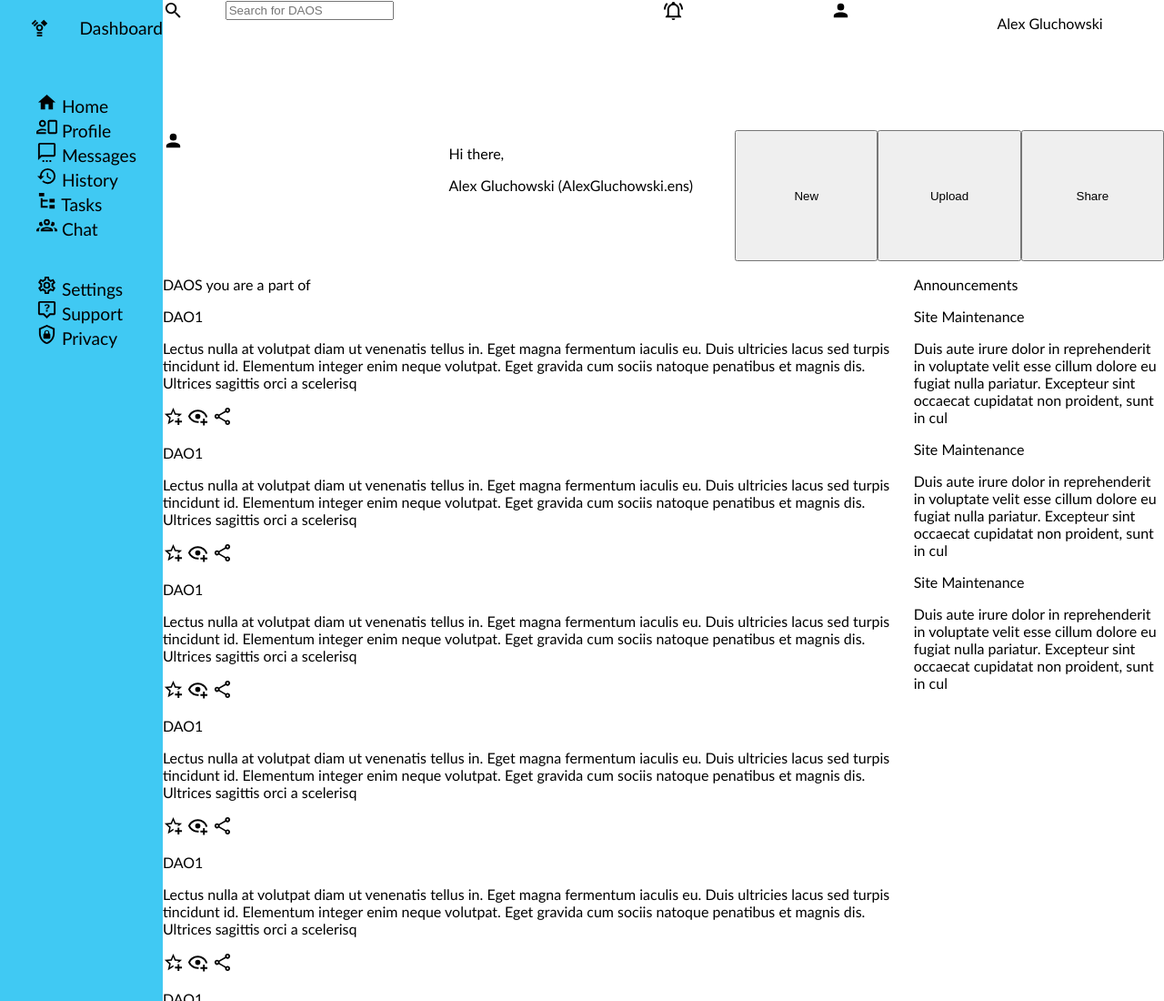
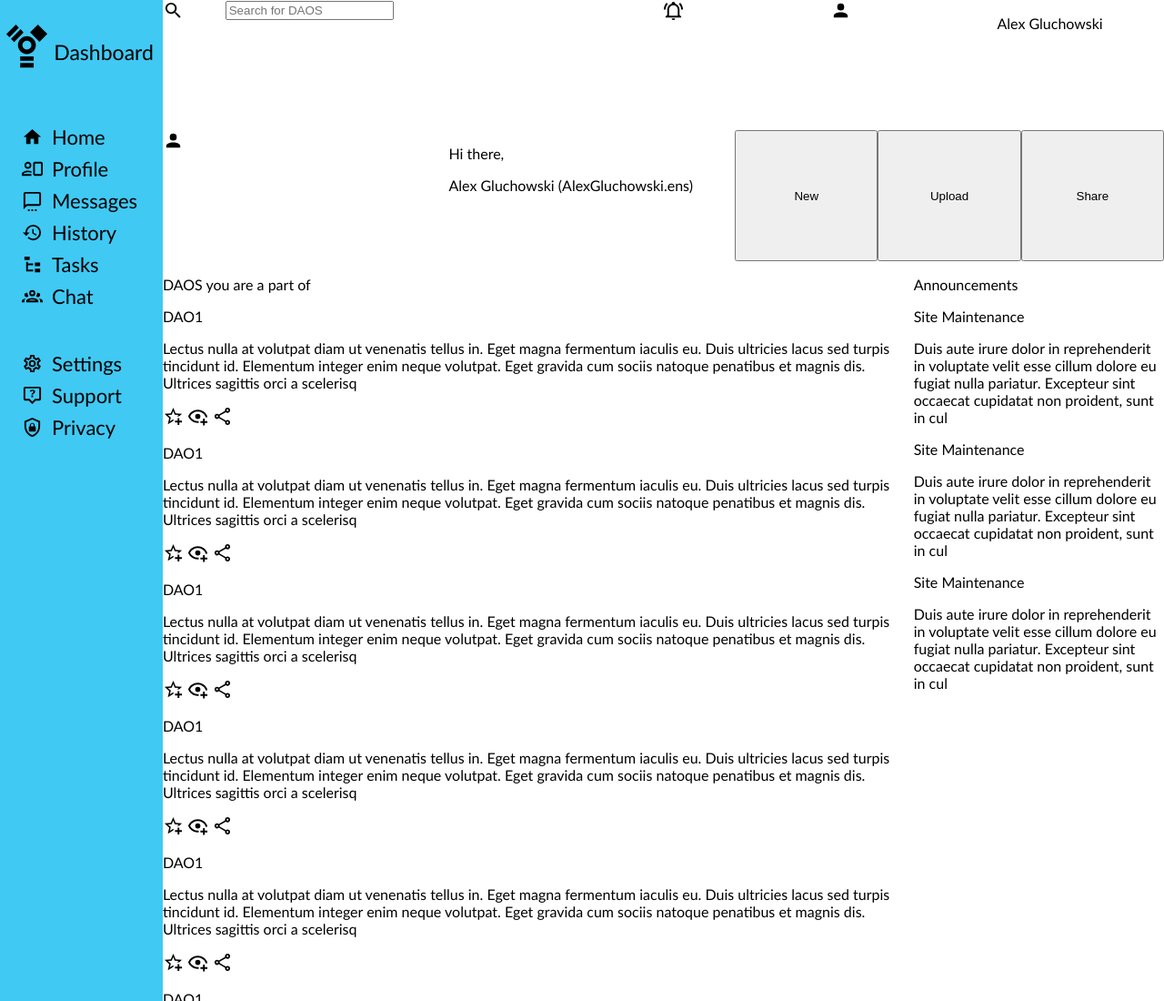
Before and after one commit to evolF35/Grid_Dashboard_Odin, a plain HTML site: page index.html in a window 1280 px wide. Shown: the top 1100 px of the page at 91% size. Drawn offline with Linux system fonts and the light colour scheme.

Commit message:
Completed sidebar

```diff
--- a/index.html
+++ b/index.html
@@ -21,23 +21,24 @@
     <div id="sidebar">
 
         <div class="logo" >
-            <img src="./img/firewire.svg" alt="firewire">
+            <!-- <img src="./img/firewire.svg" alt="firewire"> -->
+            <svg xmlns="http://www.w3.org/2000/svg" viewBox="0 0 24 24"><path d="M12 10C13.1 10 14 10.9 14 12S13.1 14 12 14 10 13.1 10 12 10.9 10 12 10M12 8C9.8 8 8 9.8 8 12S9.8 16 12 16 16 14.2 16 12 14.2 8 12 8M15 17H9V19H15V17M15 20H9V22H15V20M6.3 10.6L10.5 6.4L9.2 4.9L4.9 9.2L6.3 10.6M4.2 8.5L8.4 4.3L7.1 2.8L2.8 7.1L4.2 8.5M15 17H9V19H15V17M13.4 6.3L17.6 10.5L21.1 7L16.9 2.8L13.4 6.3Z" /></svg>
             <p> Dashboard </p>
         </div>
 
         <ul>
-            <li> <img src="./img/home.svg" alt="Home"> Home</li>
-            <li> <img src="./img/account-card-outline.svg" alt="Profile"> Profile</li>
-            <li> <img src="./img/message-settings-outline.svg" alt="Messages"> Messages</li>
-            <li> <img src="./img/history.svg" alt="History"> History</li>
-            <li> <img src="./img/file-tree.svg" alt="Tasks"> Tasks</li>
-            <li> <img src="./img/account-group-outline.svg" alt="Communities"> Chat</li>
+            <li> <a href=""> <img src="./img/home.svg" alt="Home"> Home </a>  </li>
+            <li> <a href=""> <img src="./img/account-card-outline.svg" alt="Profile"> Profile </a> </li>
+            <li> <a href=""> <img src="./img/message-settings-outline.svg" alt="Messages"> Messages </a> </li>
+            <li> <a href="">  <img src="./img/history.svg" alt="History"> History </a> </li>
+            <li> <a href="">  <img src="./img/file-tree.svg" alt="Tasks"> Tasks </a> </li>
+            <li> <a href="">  <img src="./img/account-group-outline.svg" alt="Communities"> Chat </a>  </li>
         </ul>
 
         <ul>
-            <li> <img src="./img/cog-outline.svg" alt="Settings"> Settings</li>
-            <li> <img src="./img/tooltip-question-outline.svg" alt="Support"> Support</li>
-            <li> <img src="./img/shield-lock-outline.svg" alt="Privacy"> Privacy</li>
+            <li> <a href=""> <img src="./img/cog-outline.svg" alt="Settings"> Settings </a> </li>
+            <li> <a href="">  <img src="./img/tooltip-question-outline.svg" alt="Support"> Support </a> </li>
+            <li> <a href=""> <img src="./img/shield-lock-outline.svg" alt="Privacy"> Privacy </a> </li>
         </ul>
 
     </div>
--- a/styles.css
+++ b/styles.css
@@ -74,18 +74,45 @@ img {
 
 ul{
     padding-top: 20px;
+    margin-left: -20px;
+
 }
 
 ul li {
     list-style: none;
+    padding: 4px;
 }
+
+a {
+    text-decoration: none;
+    color: black;
+}
+
+li a{
+    display: flex;
+    flex-wrap: wrap;
+    gap: 10px;
+    font-size: 22px;
+    align-items: center;
+}
+
+
 
 .logo{
     display: grid;
     grid-template-columns: 1fr 1fr;
+    justify-content: center;
+    margin-top: 20px;
 }
 
 .logo img{
     justify-self: center;
     align-self: center;
 }
+
+.logo p{
+    justify-self: center;
+    align-self: center;
+    font-size: 1.8vw;
+    padding-right: 10px;
+}
```
